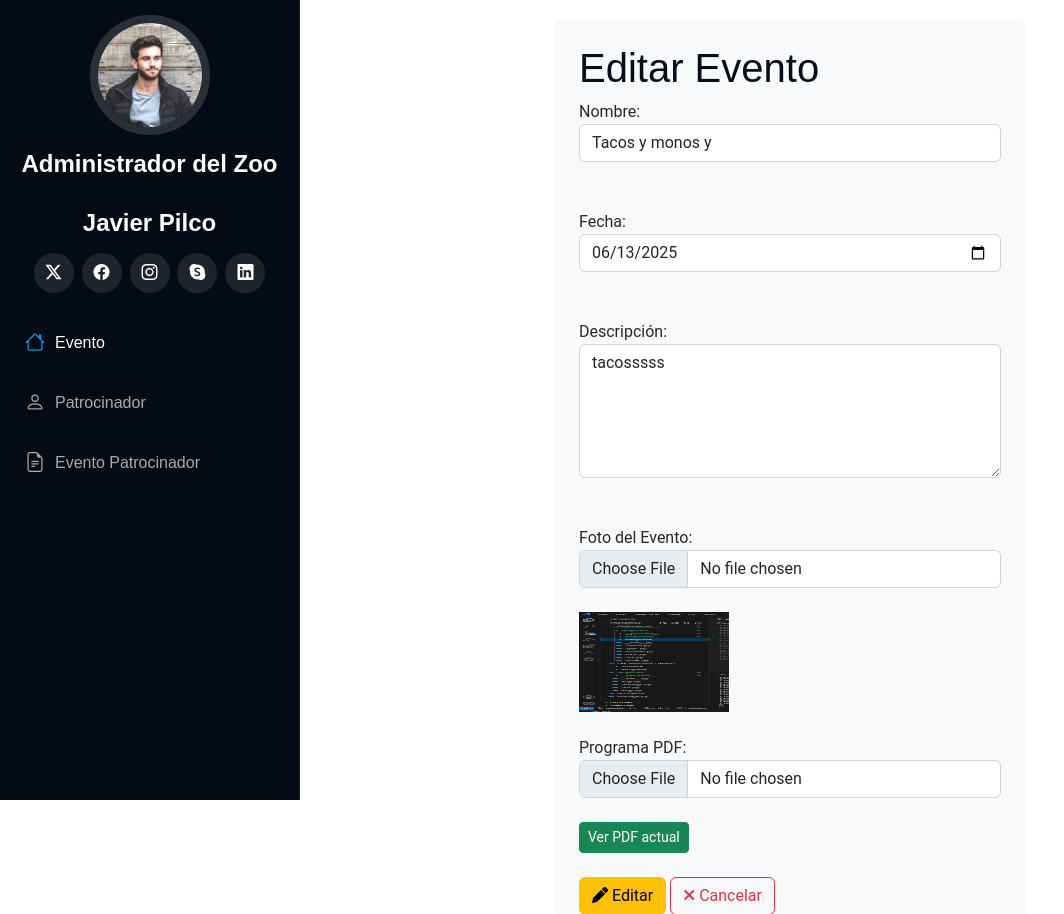
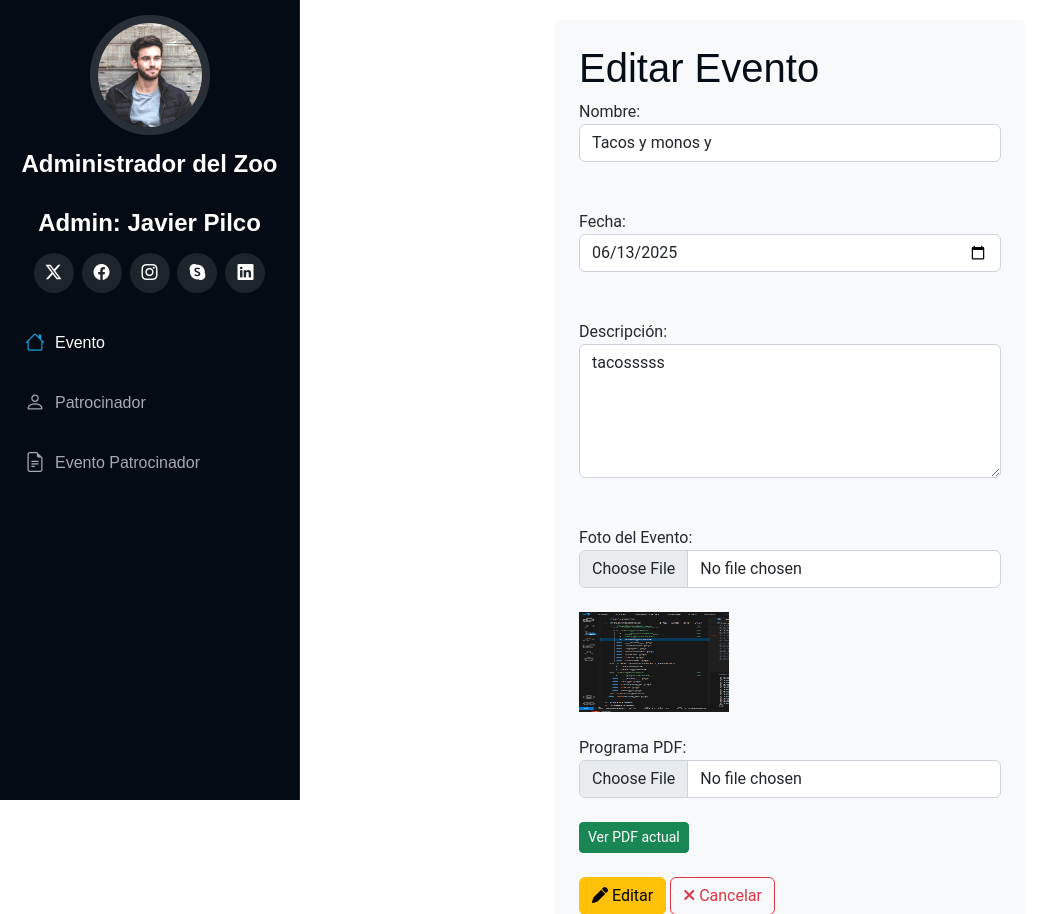
Before and after one commit to Jajasaludos89/Zoologico, a Django app: page /editarEvento/1/ in a window 1280 px wide. Shown: the top 914 px of the page, without its empty margins (0-1064 px from the left). Run offline with Django 5.2, Linux system fonts and the light colour scheme; data comes from the database, SQL or seed files in the repository; some libraries are stand-ins or nearby versions.

Commit message:
15 configuraciones

```diff
--- a/Aplicaciones/Eventos/templates/plantilla.html
+++ b/Aplicaciones/Eventos/templates/plantilla.html
@@ -72,7 +72,7 @@
     </a>
     <a href="#" class="logo d-flex align-items-center justify-content-center">
       <a href="#" class="logo d-flex align-items-center justify-content-center">
-      <h1 class="sitename">Javier Pilco</h1><br>
+      <h1 class="sitename">Admin: Javier Pilco</h1><br>
     </a>
 
     </a>
```
